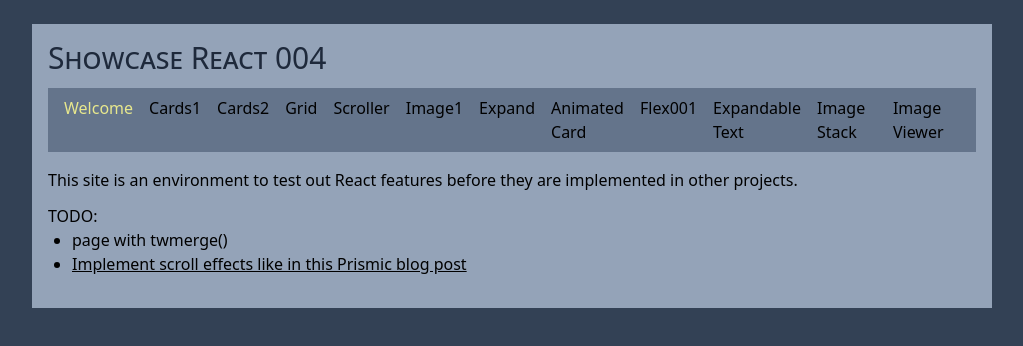
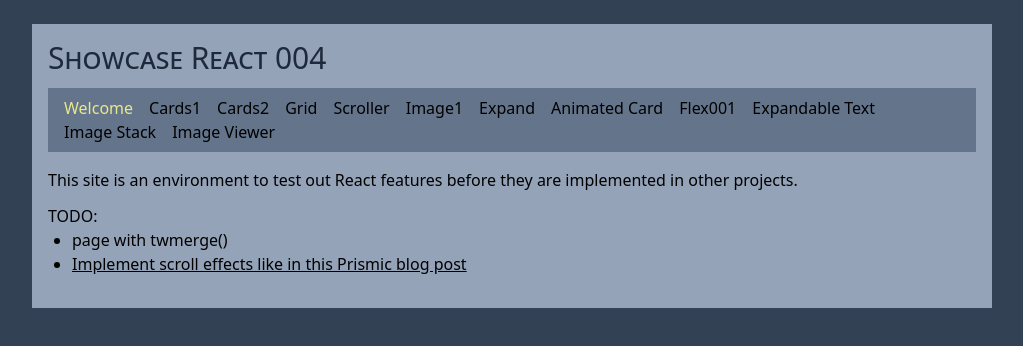
Before and after one commit to epx-edta/showcase-react-004, a React (Vite) app: page /welcome in a window 1280 px wide. Shown: the top 346 px of the page, without its empty margins (128-1151 px from the left). Built offline with nearby package versions, Linux system fonts and the light colour scheme.

Commit message:
fix menu

```diff
--- a/src/components/Nav.tsx
+++ b/src/components/Nav.tsx
@@ -125,7 +125,7 @@ export const Nav = () => {
 						)}
 					</div>
 					<div className="hidden md:block bg-slate-500 px-4 py-2 content">
-						<ul className="flex gap-4">
+						<ul className="flex gap-x-4 gap-y-0 flex-wrap">
 							{menuItems.map((menuItem, index) => {
 								return (
 									<React.Fragment key={index}>
```
Lines whose indentation alone changed are shown as unchanged.
